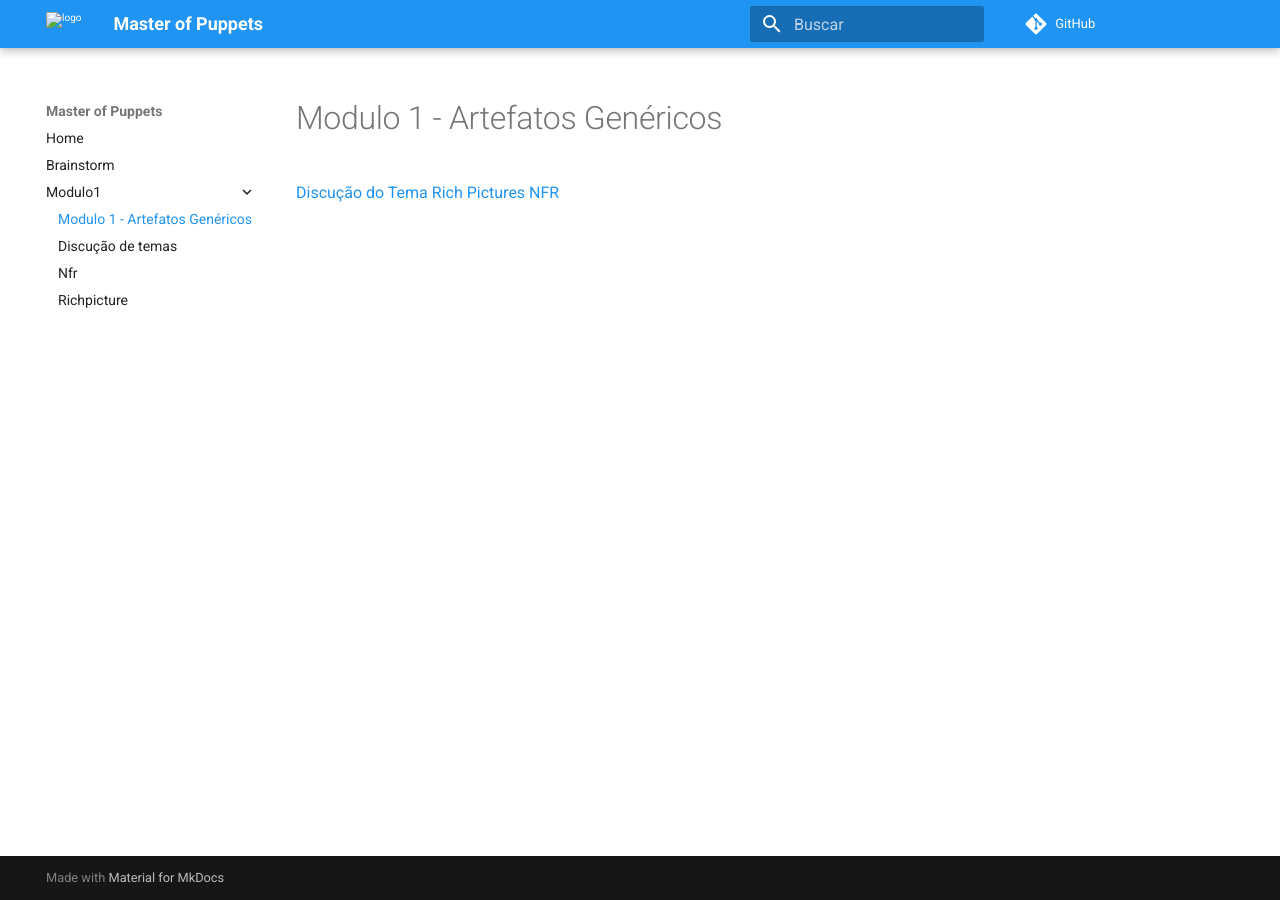
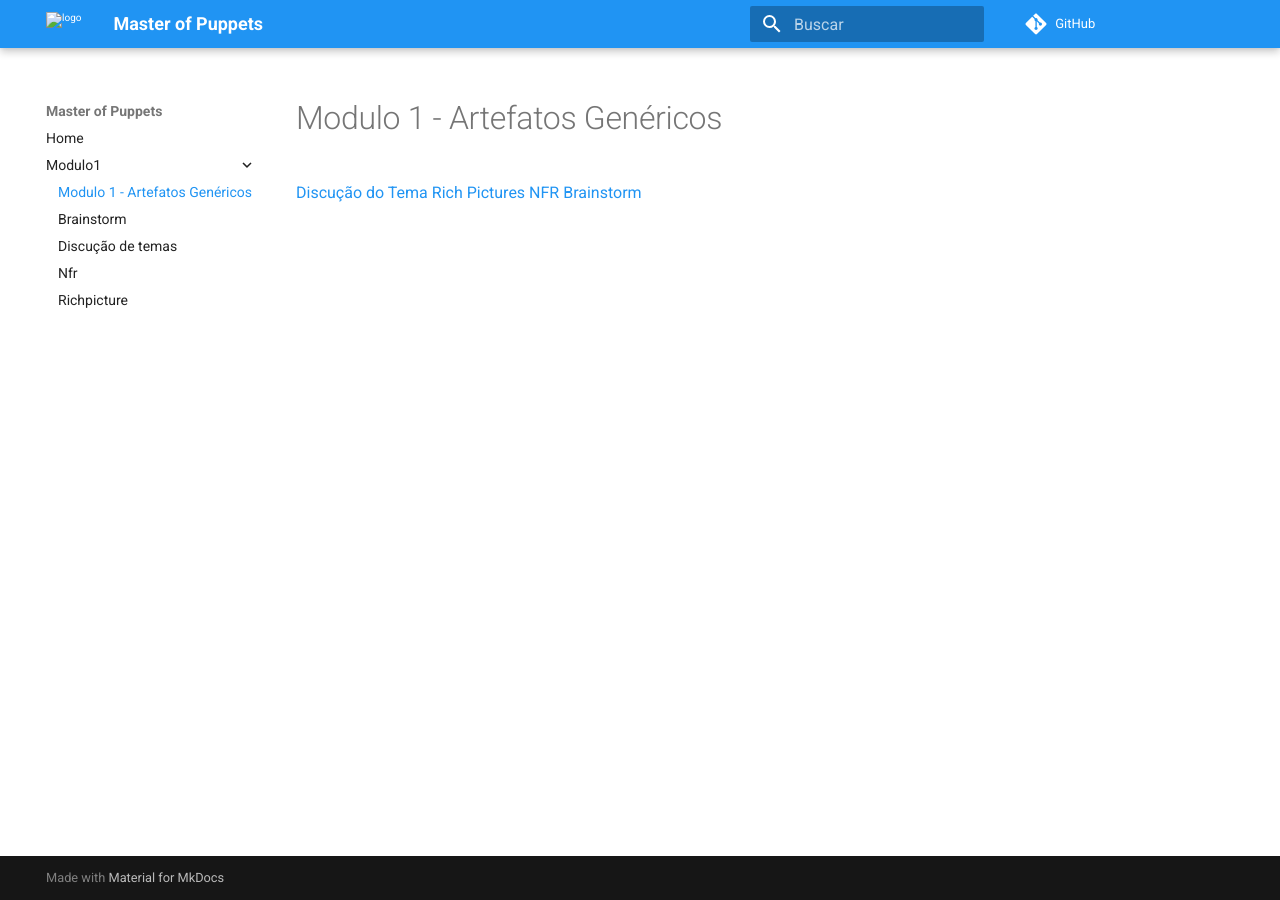
Before and after one commit to desenho-de-software-2019-02/Documentation, an MkDocs documentation site: the page built from docs/modulo1/index.md, in a window 1280 px wide. Built offline with MkDocs 1.6.1 and Material for MkDocs 9.7.7, drawn with Linux system fonts in a browser that asks for light colours; comment, search, counter and statistics services are not loaded.

Commit message:
Fixing wrong file name

```diff
--- a/docs/modulo1/index.md
+++ b/docs/modulo1/index.md
@@ -1,5 +1,6 @@
 # Modulo 1 - Artefatos Genéricos
 
 [Discução do Tema](./discucao_tema.md)
-[Rich Pictures](./richpictures.md)
+[Rich Pictures](./richpicture.md)
 [NFR](./nfr.md)
+[Brainstorm](./brainstorm.md)
```
Also changed, not shown: docs/modulo1/richpicture.md (+1 -1 lines), docs/modulo1/brainstorm.md (renamed from docs/Brainstorm.md).
